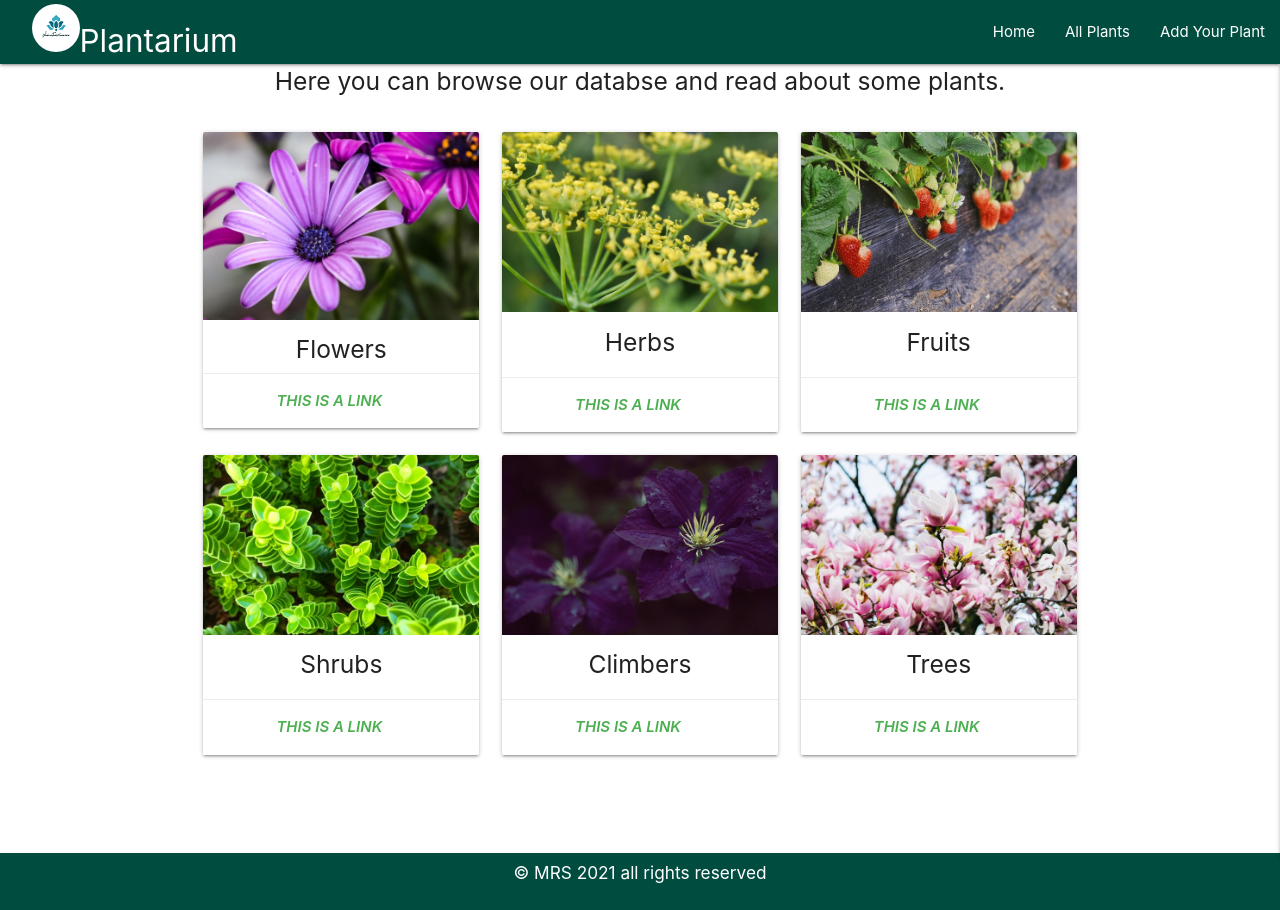
After one commit to madatoo/plantarium-ms3, a Flask app: page /all_plants in a window 1280 px wide. The commit adds this page. Run offline with Flask 2, Linux system fonts and the light colour scheme; data that the repository does not hold is empty; some libraries are stand-ins or nearby versions.

```diff
--- a/app.py
+++ b/app.py
@@ -22,12 +22,11 @@ def index():
     return render_template("index.html", page_title="Home")
 
 
-# check the app  is properly configured
 @app.route("/")
-@app.route("/get_plants")
-def get_plants():
-    plants = list(mongo.db.plants.find())
-    return render_template("plants.html", plants=plants)
+@app.route("/all_plants")
+def all_plants():
+    all_plants = list(mongo.db.plants.find())
+    return render_template("all_plants.html", all_plants=all_plants)
 
 
 if __name__ == "__main__":
--- a/static/css/style.css
+++ b/static/css/style.css
@@ -1,3 +1,6 @@
+
+/*----------------general rules*/
+
 html{
     position:relative;
 }
@@ -8,13 +11,13 @@ body{
 }
 body {
     display: flex;
-    /*min-height: 100vh;*/
     flex-direction: column;
 }
 
 main {
     flex: 1 0 auto;
 }
+/*------------------------------base*/
 
 /*------------sticky footer*/
 footer{
@@ -32,7 +35,7 @@ h6{
 .last-section{
     margin-bottom: 120px;
 }
-/*-------navbar*/
+/*------------------------navbar*/
 .logo{
     border-radius: 50%;
     margin-top: 4px;
@@ -45,7 +48,7 @@ h6{
 
 }
 
-/*--------------sticky navbar*/
+/*-----------------sticky navbar*/
 .sticky-top {
     position: fixed;
     top: 0;
@@ -54,8 +57,7 @@ h6{
     width: 100%;
 }
 
-
-
+/*--------------------------------home page*/
 /*----------------carousel*/
 .carousel-container{
     height: 450px;
@@ -67,9 +69,23 @@ h6{
     object-fit:cover;
 }
 
-/*--------------media queries*/
+/*----------------------------------all plants page*/
+.custom-all-plants-header{
+    margin-top:68px;
+    text-align: center;
+
+}
+
+.green-text{
+    color: #004d40 ;
+    font-weight: 600;
+    font-style: italic;
+}
+
+/*----------------------------------media queries*/
  @media screen and (max-width: 620px){
      .mobile-view{
          display:none;
-     }
- }
+    }
+
+}
--- /dev/null
+++ b/templates/all_plants.html
@@ -0,0 +1,92 @@
+{% extends "base.html" %}
+{% block content %}
+
+<!--page with all categories and search box by plants place-->
+<div class="container ">
+    <div class="row s12 m7 text-center custom-all-plants-header">
+        <h5>Here you can browse our databse and read about some plants.</h5>
+    </div>
+</div>
+<div class="container">
+    <div class="row ">
+        <div class="col s12 m6 l4">
+            <div class="card ">
+                <!--Flowers-->
+                <div class="card-image small">
+                    <img src="/static/img/african_daisy_k_mackinnon_unsplash.png">
+                </div>
+                <div class="card-title "></div>
+                <h5 class="center-align">Flowers</h5>
+                <div class="card-action center-align">
+                    <a href="#"><span class="green-text">This is a link</span></a>
+                </div>
+            </div>
+        </div>
+        <!--Herbs-->
+        <div class="col s12 m6 l4">
+            <div class="card small">
+                <div class="card-image">
+                    <img src="/static/img/dill-s-sundar-cs-unsplash.png">
+                </div>
+                <div class="card-title"></div>
+                <h5 class="center-align">Herbs</h5>
+                <div class="card-action center-align">
+                    <a href="#"><span class="green-text">This is a link</span></a>
+                </div>
+            </div>
+        </div>
+        <!--Fruits-->
+        <div class="col s12 m6 l4">
+            <div class="card small">
+                <div class="card-image">
+                    <img src="/static/img/strawberries-j-tang-unsplash.png">
+                </div>
+                <div class="card-title"></div>
+                <h5 class="center-align">Fruits</h5>
+                <div class="card-action center-align">
+                    <a href="#"><span class="green-text">This is a link</span></a>
+                </div>
+            </div>
+        </div>
+        <!--Shrubs-->
+        <div class="col s12 m6 l4">
+            <div class="card small">
+                <div class="card-image">
+                    <img src="/static/img/boxwood-c-bisbo-johnsen-unsplash.png">
+                </div>
+                <div class="card-title"></div>
+                <h5 class="center-align">Shrubs</h5>
+                <div class="card-action center-align">
+                    <a href="#"><span class="green-text">This is a link</span></a>
+                </div>
+            </div>
+        </div>
+        <!--Climbers-->
+        <div class="col s12 m6 l4">
+            <div class="card small">
+                <div class="card-image">
+                    <img src="/static/img/clematis-j-ronberg-unsplash.png">
+                </div>
+                <div class="card-title"></div>
+                <h5 class="center-align">Climbers</h5>
+                <div class="card-action center-align">
+                    <a href="#"><span class="green-text">This is a link</span></a>
+                </div>
+            </div>
+        </div>
+        <!--Trees-->
+        <div class="col s12 m6 l4">
+            <div class="card small">
+                <div class="card-image">
+                    <img src="/static/img/magnolia-f-fistarol-unsplash.png">
+                </div>
+                <div class="card-title "></div>
+                <h5 class="center-align">Trees</h5>
+                <div class="card-action center-align">
+                    <a href="#"><span class="green-text">This is a link</span></a>
+                </div>
+            </div>
+        </div>
+    </div>
+</div>
+{% endblock %}
--- a/templates/base.html
+++ b/templates/base.html
@@ -19,20 +19,20 @@
         <!--top navbar-->
         <nav class="nav-extended  teal darken-4 white-text sticky-top">
             <div class="nav-wrapper">
-                <a href="#" class="brand-logo"><img src="/static/img/logo_48.png"  class="logo"alt ="Plantarium logo"><span class="mobile-view">Plantarium</span></a>
+                <a href="{{ url_for('index') }}" class="brand-logo"><img src="/static/img/logo_48.png"  class="logo"alt ="Plantarium logo"><span class="mobile-view">Plantarium</span></a>
                 <a href="#" data-target="mobile-demo" class="sidenav-trigger right"><i class="fas fa-bars"></i></a>
             <ul class="right hide-on-med-and-down">
-                <li><a href="#">Home</a></li>
-                <li><a href="plants.html">Plants by place type</a></li>
-                <li><a href="add_plant.html">Add Plant </a></li>
+                <li><a href="{{ url_for('index') }}">Home</a></li>
+                <li><a href="{{ url_for('all_plants') }}">All Plants</a></li>
+                <li><a href="add_plant.html">Add Your Plant </a></li>
             </ul>
             </div>
         </nav>
         <!--side navbar-->
         <ul class="sidenav  teal darken-4 center " id="mobile-demo">
-            <li><a href="#"class="white-text side-nav-style" >Home</a></li>
-            <li><a href="plants.html" class="white-text">Plants by place type</a></li>
-            <li><a href="add_plant.html" class="white-text">Add Plant</a></li>
+            <li><a href="{{ url_for('index') }}"class="white-text side-nav-style" >Home</a></li>
+            <li><a href="{{ url_for('all_plants') }}" class="white-text"> All Plants</a></li>
+            <li><a href="add_plant.html" class="white-text">Add Your Plant</a></li>
 
         </ul>
 
```
Also changed, not shown: templates/plants.html (deleted, +0 -15 lines), static/img/african_daisy_k_mackinnon_unsplash.png (added), static/img/boxwood-c-bisbo-johnsen-unsplash.png (added), static/img/clematis-j-ronberg-unsplash.png (added), static/img/dill-s-sundar-cs-unsplash.png (added), static/img/magnolia-f-fistarol-unsplash.png (added), static/img/strawberries-j-tang-unsplash.png (added).
